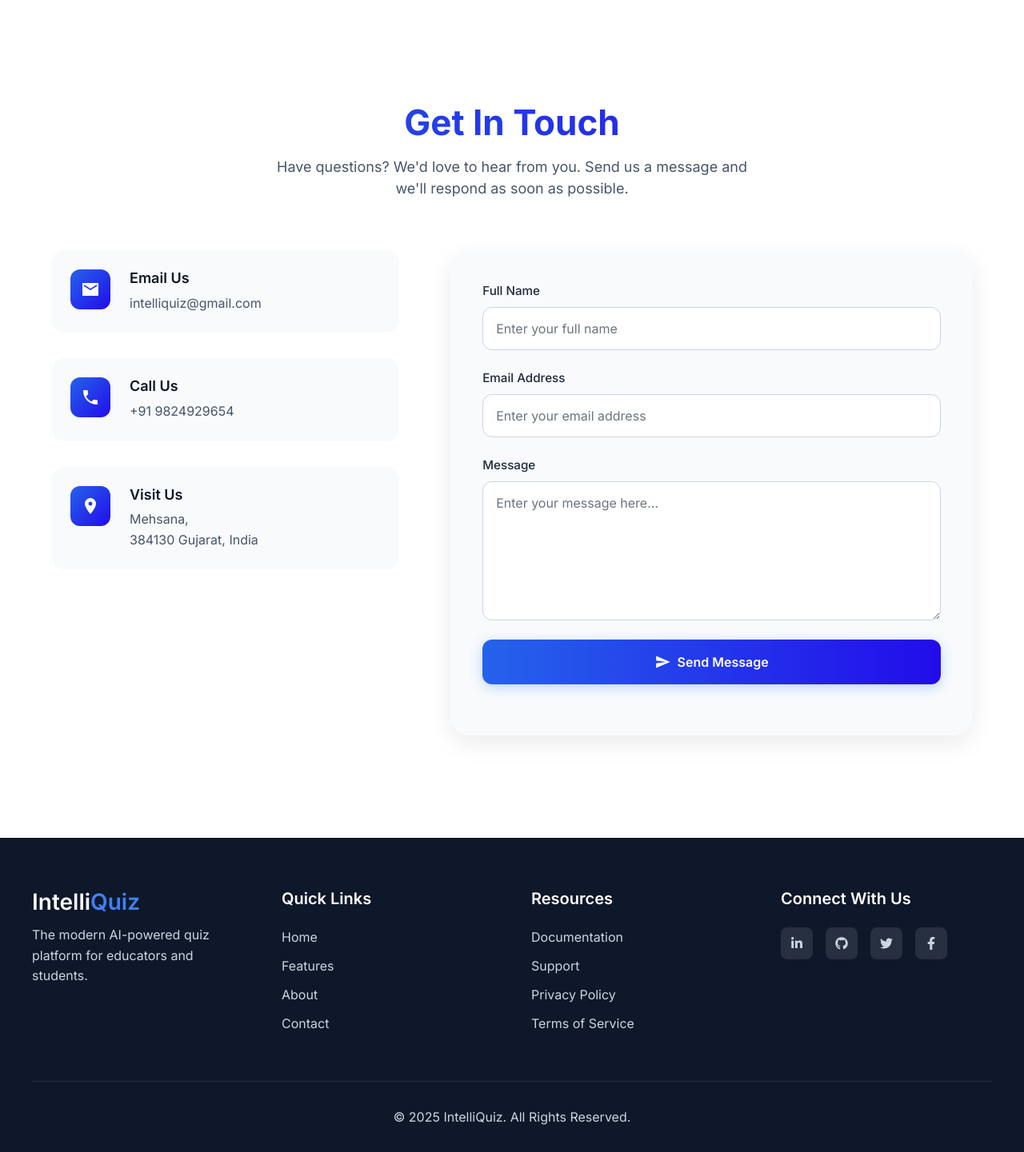
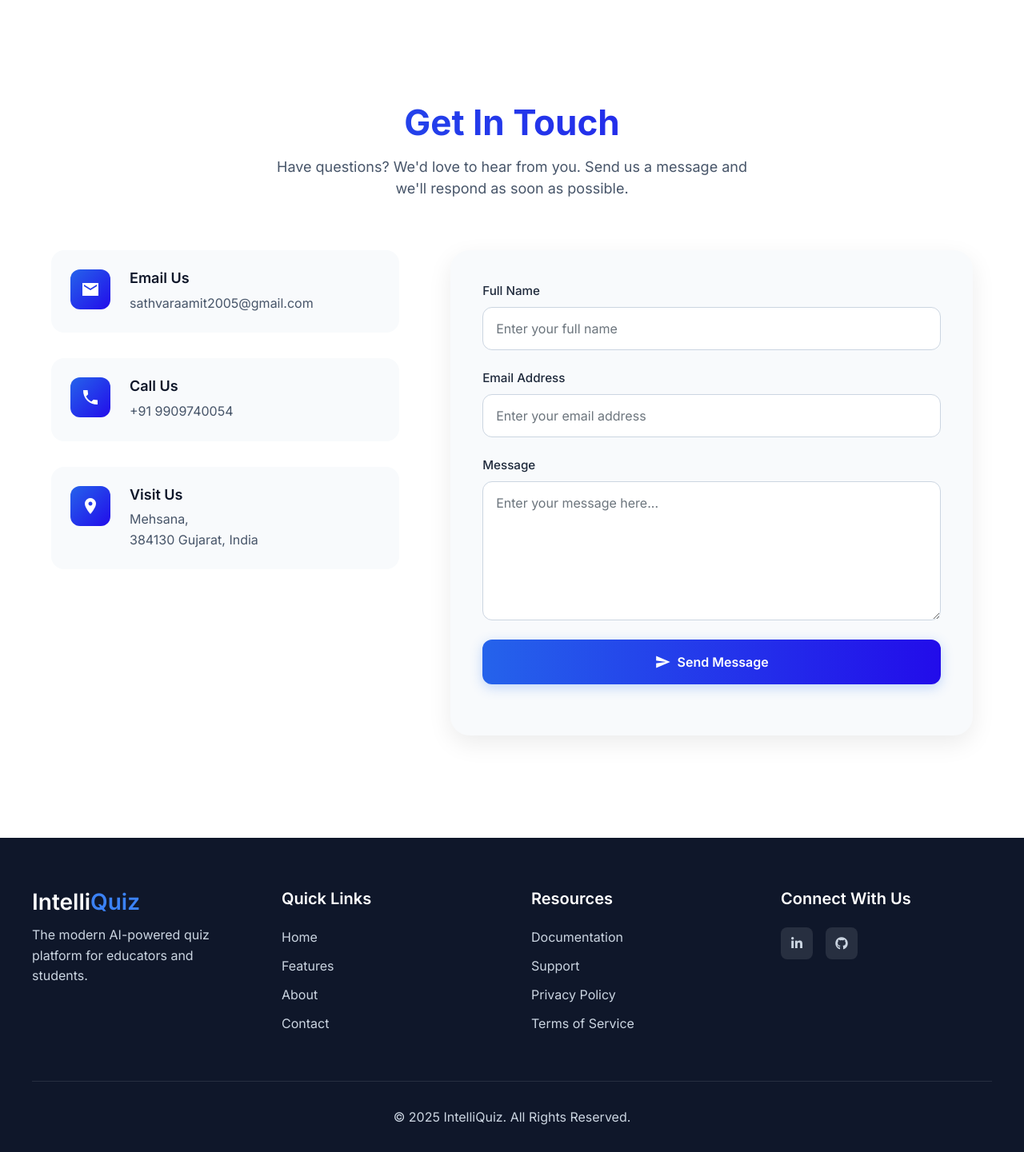
Before and after one commit to Sathvara-Amitkumar/IntelliQuiz-Ai-Powered-Quiz-System, a Flask app: page / in a window 1280 px wide. Shown: the part 2601-4042 px from the top of the page at 80% size. Run offline with Flask 3, Linux system fonts and the light colour scheme.

Commit message:
Updated with Contacts!

```diff
--- a/templates/index.html
+++ b/templates/index.html
@@ -135,7 +135,7 @@
                             </div>
                             <div>
                                 <h4>Email Us</h4>
-                                <p>intelliquiz@gmail.com</p>
+                                <p>sathvaraamit2005@gmail.com</p>
                             </div>
                         </div>
                         <div class="contact-info-item">
@@ -144,7 +144,7 @@
                             </div>
                             <div>
                                 <h4>Call Us</h4>
-                                <p>+91 9824929654</p>
+                                <p>+91 9909740054</p>
                             </div>
                         </div>
                         <div class="contact-info-item">
@@ -225,7 +225,7 @@
             <div class="footer-section">
                 <h4>Resources</h4>
                 <ul class="footer-links">
-                    <li><a href="#">Documentation</a></li>
+                    <li><a href="/static/Final_SRS.pdf">Documentation</a></li>
                     <li><a href="#">Support</a></li>
                     <li><a href="#">Privacy Policy</a></li>
                     <li><a href="#">Terms of Service</a></li>
@@ -234,17 +234,11 @@
             <div class="footer-section">
                 <h4>Connect With Us</h4>
                 <div class="social-icons">
-                    <a href="https://www.linkedin.com" target="_blank" aria-label="LinkedIn" class="social-icon">
+                    <a href="https://www.linkedin.com/in/sathvara-amitkumar-015783285/" target="_blank" aria-label="LinkedIn" class="social-icon">
                         <i class="fab fa-linkedin-in"></i>
                     </a>
-                    <a href="https://github.com" target="_blank" aria-label="GitHub" class="social-icon">
+                    <a href="https://github.com/Sathvara-Amitkumar/" target="_blank" aria-label="GitHub" class="social-icon">
                         <i class="fab fa-github"></i>
-                    </a>
-                    <a href="https://twitter.com" target="_blank" aria-label="Twitter" class="social-icon">
-                        <i class="fab fa-twitter"></i>
-                    </a>
-                    <a href="https://facebook.com" target="_blank" aria-label="Facebook" class="social-icon">
-                        <i class="fab fa-facebook-f"></i>
                     </a>
                 </div>
             </div>
```
Also changed, not shown: 1 other file.
